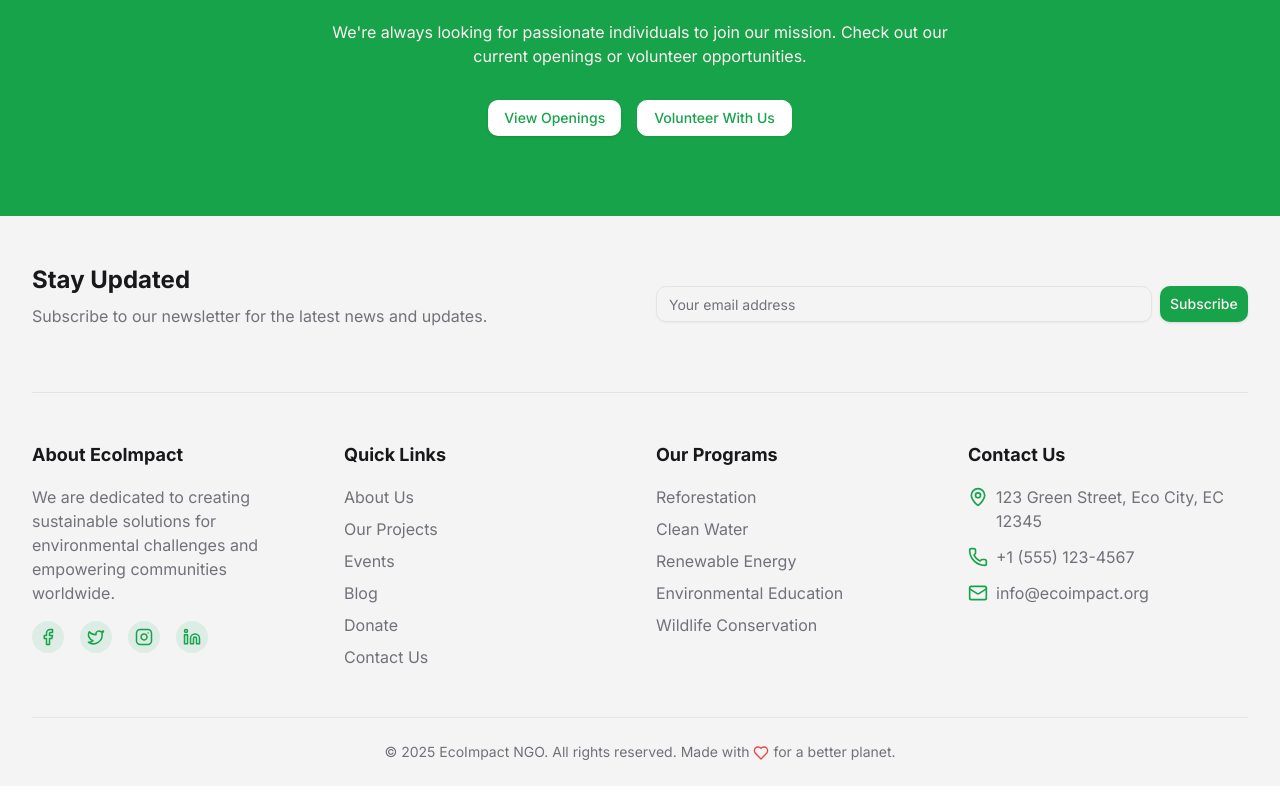
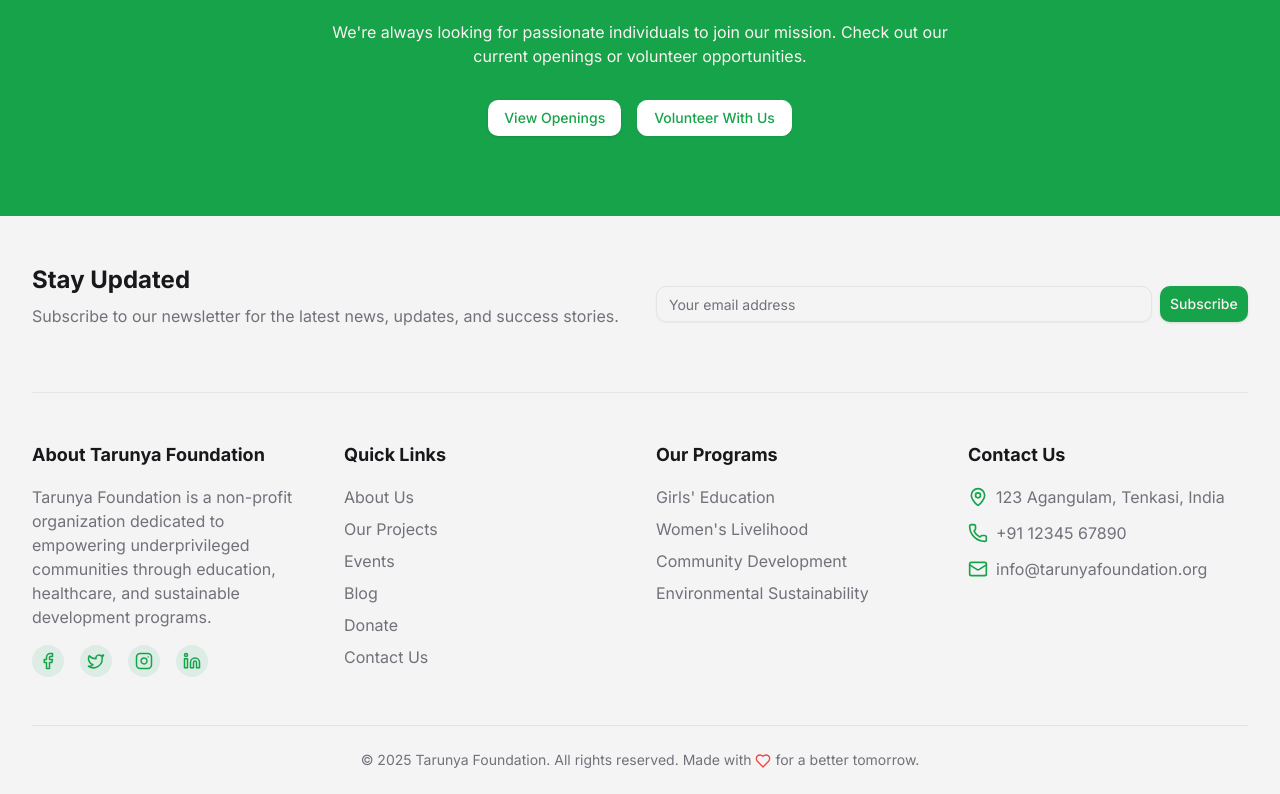
Before and after one commit to Nallasivan30/ngo-web, a Next.js app: page /about in a window 1280 px wide. Shown: the part 3308-4102 px from the top of the page. Built offline with nearby package versions, Linux system fonts and the light colour scheme.

Commit message:
footer changes

```diff
--- a/src/app/page.tsx
+++ b/src/app/page.tsx
@@ -77,11 +77,7 @@ const HeroSection = () => {
           <Button size="lg" className="button-ripple">
             Donate Now
           </Button>
-          <Button
-            size="lg"
-            variant="outline"
-            className="text-white border-white hover:bg-white hover:text-black button-ripple"
-          >
+          <Button size="lg" variant="outline" className="text-primary border-white hover:text-primary hover:bg-white/10 button-ripple">
             Learn More
           </Button>
         </motion.div>
--- a/src/components/footer.tsx
+++ b/src/components/footer.tsx
@@ -24,7 +24,9 @@ const Footer = () => {
               viewport={{ once: true }}
             >
               <h3 className="text-2xl font-bold mb-2">Stay Updated</h3>
-              <p className="text-muted-foreground mb-4">Subscribe to our newsletter for the latest news and updates.</p>
+              <p className="text-muted-foreground mb-4">
+                Subscribe to our newsletter for the latest news, updates, and success stories.
+              </p>
             </motion.div>
             <motion.div
               initial={{ opacity: 0, y: 20 }}
@@ -48,10 +50,10 @@ const Footer = () => {
             transition={{ duration: 0.5 }}
             viewport={{ once: true }}
           >
-            <h4 className="text-lg font-bold mb-4">About EcoImpact</h4>
+            <h4 className="text-lg font-bold mb-4">About Tarunya Foundation</h4>
             <p className="text-muted-foreground mb-4">
-              We are dedicated to creating sustainable solutions for environmental challenges and empowering communities
-              worldwide.
+              Tarunya Foundation is a non-profit organization dedicated to empowering underprivileged communities through
+              education, healthcare, and sustainable development programs.
             </p>
             <div className="flex space-x-4">
               <SocialIcon icon={<Facebook size={18} />} href="#" label="Facebook" />
@@ -88,11 +90,10 @@ const Footer = () => {
           >
             <h4 className="text-lg font-bold mb-4">Our Programs</h4>
             <ul className="space-y-2">
-              <FooterLink href="/programs/reforestation">Reforestation</FooterLink>
-              <FooterLink href="/programs/clean-water">Clean Water</FooterLink>
-              <FooterLink href="/programs/renewable-energy">Renewable Energy</FooterLink>
-              <FooterLink href="/programs/education">Environmental Education</FooterLink>
-              <FooterLink href="/programs/wildlife">Wildlife Conservation</FooterLink>
+              <FooterLink href="/programs/education">Girls&apos; Education</FooterLink>
+              <FooterLink href="/programs/livelihood">Women&apos;s Livelihood</FooterLink>
+              <FooterLink href="/programs/community">Community Development</FooterLink>
+              <FooterLink href="/programs/environment">Environmental Sustainability</FooterLink>
             </ul>
           </motion.div>
 
@@ -107,15 +108,15 @@ const Footer = () => {
             <ul className="space-y-3">
               <li className="flex items-start">
                 <MapPin className="mr-2 h-5 w-5 text-primary shrink-0 mt-0.5" />
-                <span className="text-muted-foreground">123 Green Street, Eco City, EC 12345</span>
+                <span className="text-muted-foreground">123 Agangulam, Tenkasi, India</span>
               </li>
               <li className="flex items-center">
                 <Phone className="mr-2 h-5 w-5 text-primary" />
-                <span className="text-muted-foreground">+1 (555) 123-4567</span>
+                <span className="text-muted-foreground">+91 12345 67890</span>
               </li>
               <li className="flex items-center">
                 <Mail className="mr-2 h-5 w-5 text-primary" />
-                <span className="text-muted-foreground">info@ecoimpact.org</span>
+                <span className="text-muted-foreground">info@tarunyafoundation.org</span>
               </li>
             </ul>
           </motion.div>
@@ -124,8 +125,8 @@ const Footer = () => {
         {/* Copyright */}
         <div className="py-6 border-t border-border text-center">
           <p className="text-muted-foreground text-sm">
-            &copy; {currentYear} EcoImpact NGO. All rights reserved. Made with{" "}
-            <Heart className="inline-block h-4 w-4 text-red-500" /> for a better planet.
+            &copy; {currentYear} Tarunya Foundation. All rights reserved. Made with{" "}
+            <Heart className="inline-block h-4 w-4 text-red-500" /> for a better tomorrow.
           </p>
         </div>
       </div>
```
